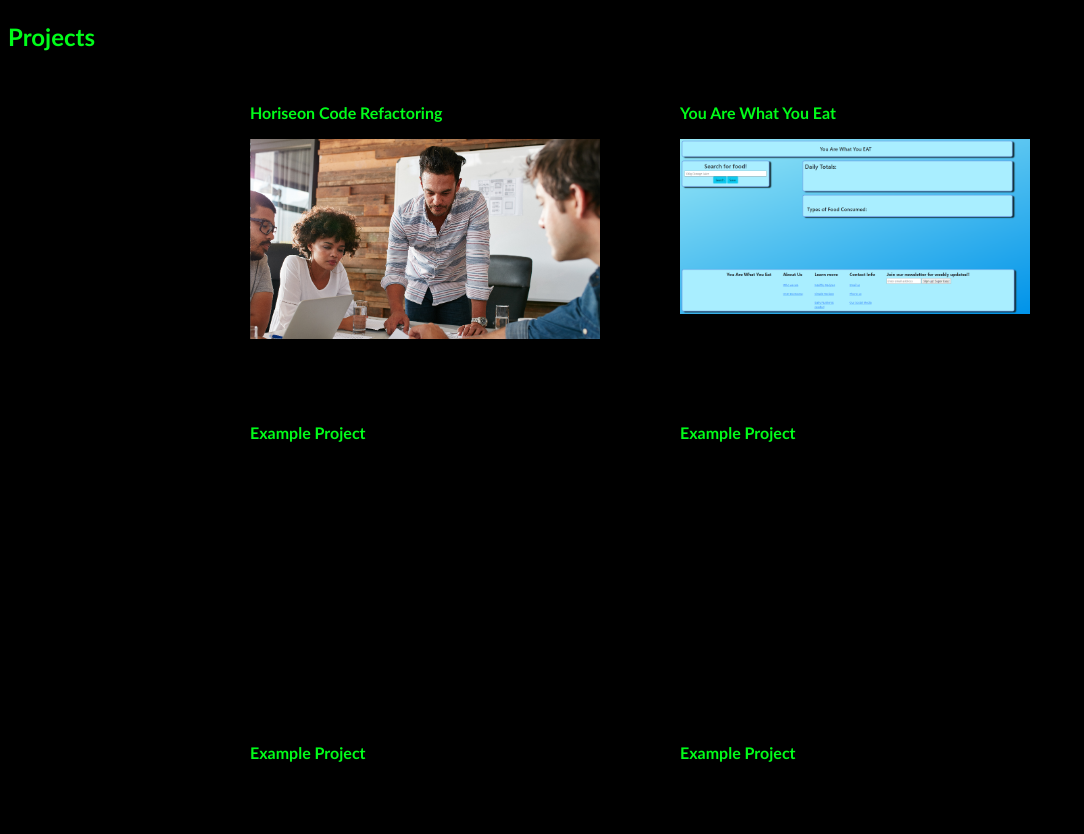
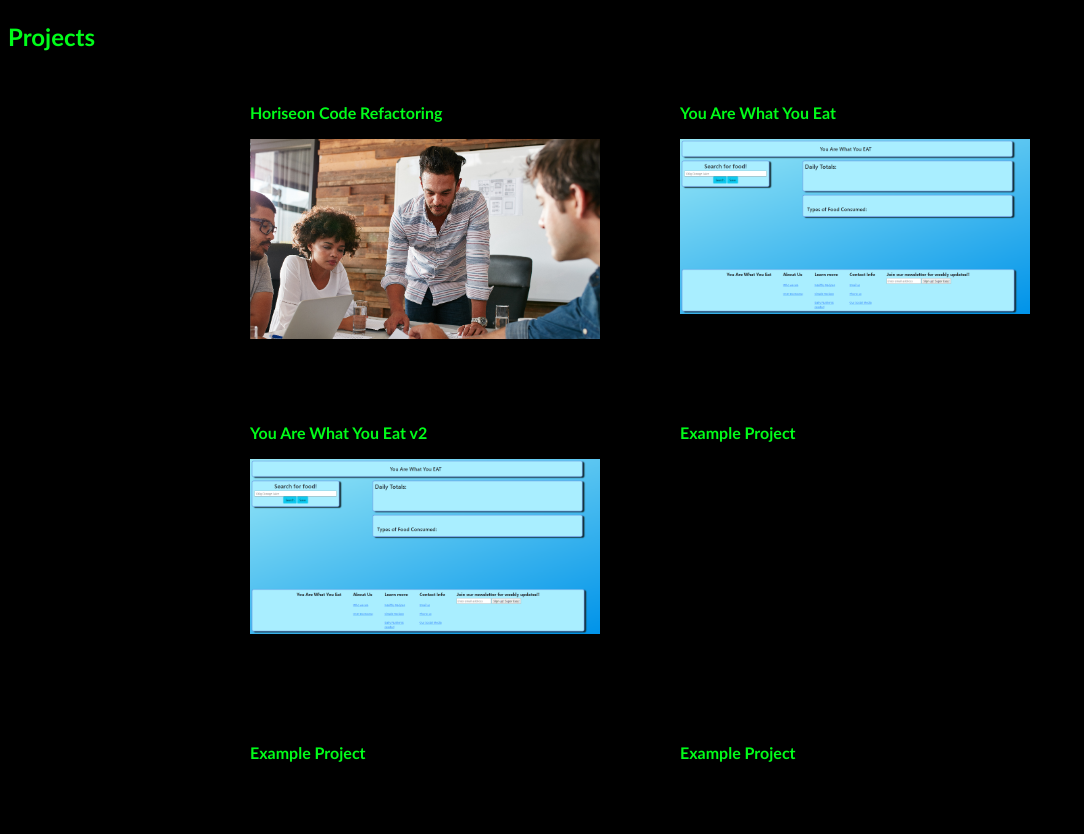
Before and after one commit to npcoiner/Portfolio, a plain HTML site: page index.html in a window 1280 px wide. Shown: the part 434-1268 px from the top of the page, without its empty margins (0-1084 px from the left). Drawn offline with Linux system fonts and the light colour scheme.

Commit message:
Update index.html for new project

```diff
--- a/index.html
+++ b/index.html
@@ -45,9 +45,9 @@
             </div>
         </div>
         <div class="card">
-            <h3>Example Project</h3>
+            <h3>You Are What You Eat v2</h3>
             <div class="cardImage">
-                <a href=""><img src="" width=300px></a>
+                <a href="https://thawing-eyrie-67221-bd008bd79efe.herokuapp.com/"><img src="assets/images/Screenshot 2023-05-05 084335.png" width=300px></a>
             </div>
         </div>
         <div class="card">
```
